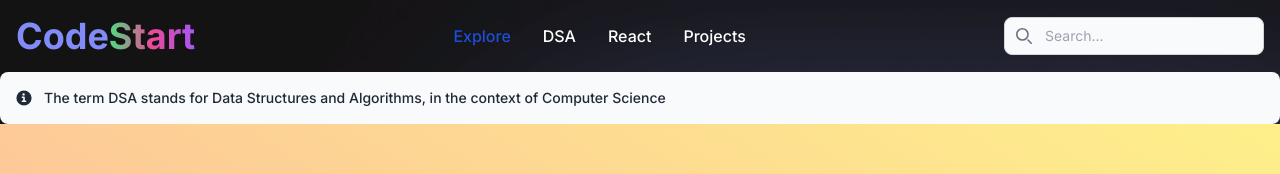
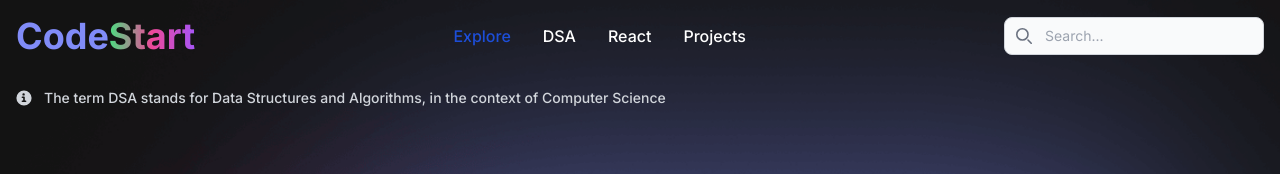
Before and after one commit to homayunmmdy/Javascript-Mosh, a Next.js app: page /DSA in a window 1280 px wide. Shown: the top 174 px of the page. Built offline with nearby package versions, Linux system fonts and the light colour scheme.

Commit message:
Fix background issue of the cards

```diff
--- a/app/DSA/components/cards/DSACards.tsx
+++ b/app/DSA/components/cards/DSACards.tsx
@@ -3,7 +3,7 @@ import { DSACardsdata } from "@/data";
 import DSACard from "./DSACard";
 const DSACards = () => {
   return (
-    <div className="min-h-screen bg-gradient-to-tr from-red-300 to-yellow-200 flex justify-center items-center py-20">
+    <div className="min-h-screen  flex justify-center items-center py-20">
       <div className="md:px-4 md:grid md:grid-cols-2 lg:grid-cols-3 gap-5 space-y-4 md:space-y-0 mx-2">
         {DSACardsdata.map((card) => (
             <DSACard id={card.id} title={card.title} url={card.url} imageurl={card.imageurl}  explanation={card.explanation} source_code={card.source_code}/>
--- a/app/components/cards/Cards.tsx
+++ b/app/components/cards/Cards.tsx
@@ -3,7 +3,7 @@ import Card from "./Card";
 import { Cardsdata } from "@/data";
 const Cards = () => {
   return (
-    <div className="min-h-screen bg-gradient-to-tr from-red-300 to-yellow-200 flex justify-center items-center py-20">
+    <div className="min-h-screen flex justify-center items-center py-20">
       <div className="md:px-4 md:grid md:grid-cols-2 lg:grid-cols-3 gap-5 space-y-4 md:space-y-0 mx-2">
         {Cardsdata.map((card) => (
             <Card id={card.id} title={card.title} url={card.url} imageurl={card.imageurl} tools={card.tools} live_demo={card.live_demo} demo={card.demo}  source_code={card.source_code}/>
--- a/app/layout.tsx
+++ b/app/layout.tsx
@@ -18,7 +18,7 @@ export default function RootLayout({
 }>) {
   return (
     <html lang="en">
-      <body className={`${inter.className} bg-cover`} style={{backgroundImage: "url('/bg.png')"}}>
+      <body className={`${inter.className} h-full w-full bg-cover bg-center`} style={{backgroundImage: "url('/bg.png')"}}>
         <NavBar />
         {children}
         <Footer />
--- a/app/projects/page.tsx
+++ b/app/projects/page.tsx
@@ -12,7 +12,7 @@ const Projects = () => {
               className="w-40 mx-auto"
               alt=""
             />
-            <h2 className="md:text-5xl text-3xl font-semibold tracking-tight">
+            <h2 className="md:text-5xl text-3xl text-white font-semibold tracking-tight">
               List of the Project that will add
             </h2>
             <div className="flex justify-center">
--- a/components/alert/Alert.tsx
+++ b/components/alert/Alert.tsx
@@ -7,7 +7,7 @@ const Alert = ({type , title}: Props) => {
   return (
     <div>
       <div
-        className="flex items-center p-4 text-sm text-gray-800 rounded-lg bg-gray-50 dark:bg-gray-800 dark:text-gray-300"
+        className="flex items-center p-4 text-sm rounded-lg  text-gray-300"
         role="alert"
       >
         <svg
```
